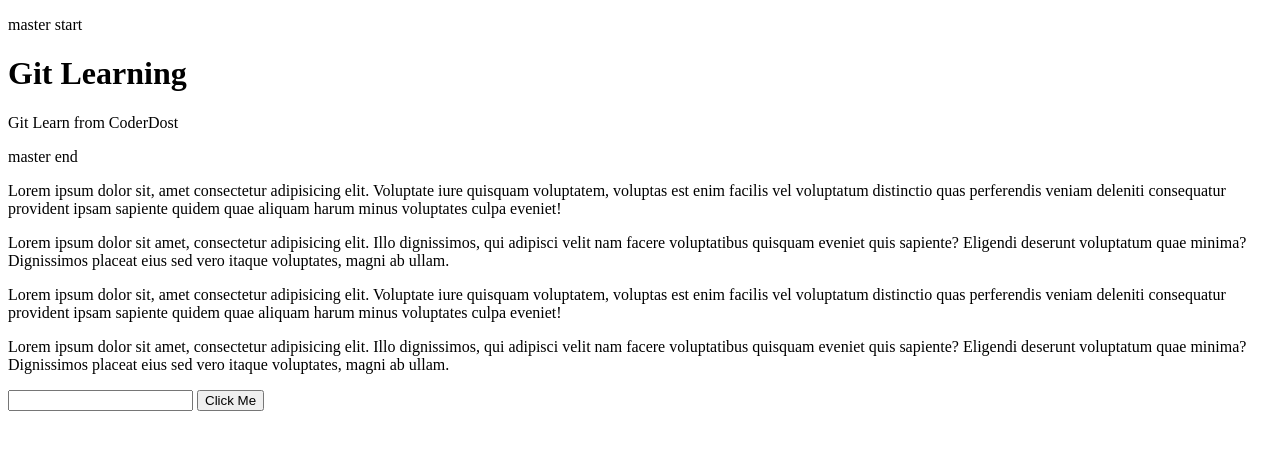
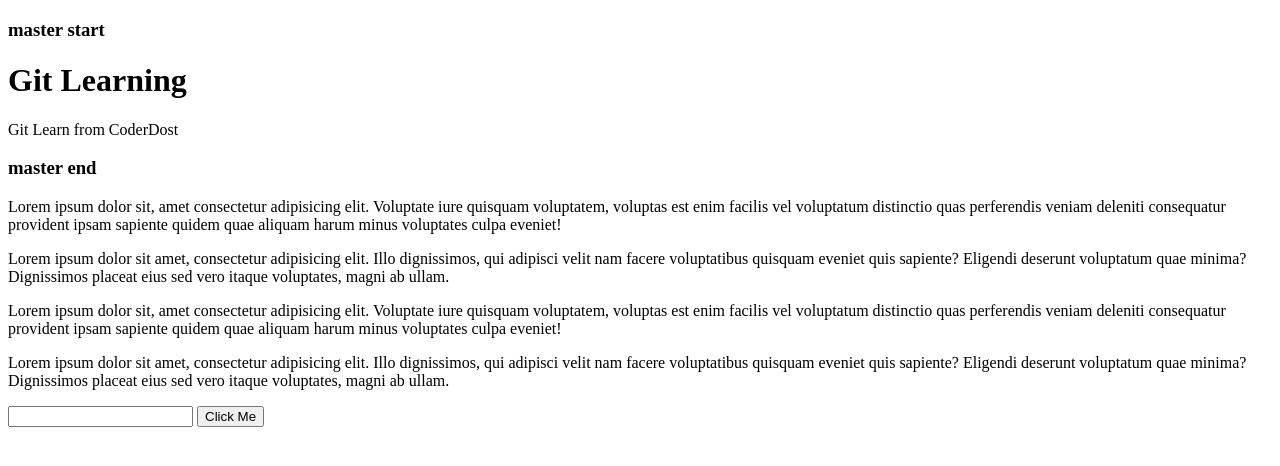
Before and after one commit to muhammadmairajj/git-example, a plain HTML site: page index.html in a window 1280 px wide. Drawn offline with Linux system fonts and the light colour scheme.

Commit message:
master changes

```diff
--- a/index.html
+++ b/index.html
@@ -7,10 +7,10 @@
     <title>Git</title>
   </head>
   <body>
-    <p>master start</p>
+    <h3>master start</h3>
     <h1>Git Learning</h1>
     <p>Git Learn from CoderDost</p>
-    <p>master end</p>
+    <h3>master end</h3>
     <p>
       Lorem ipsum dolor sit, amet consectetur adipisicing elit. Voluptate iure
       quisquam voluptatem, voluptas est enim facilis vel voluptatum distinctio
```
